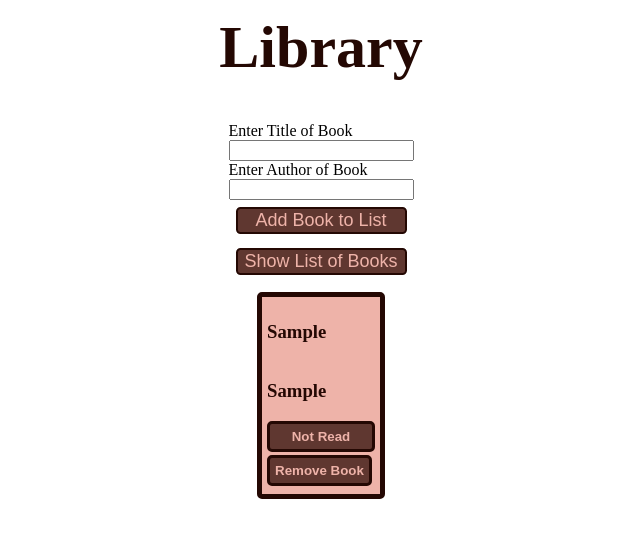
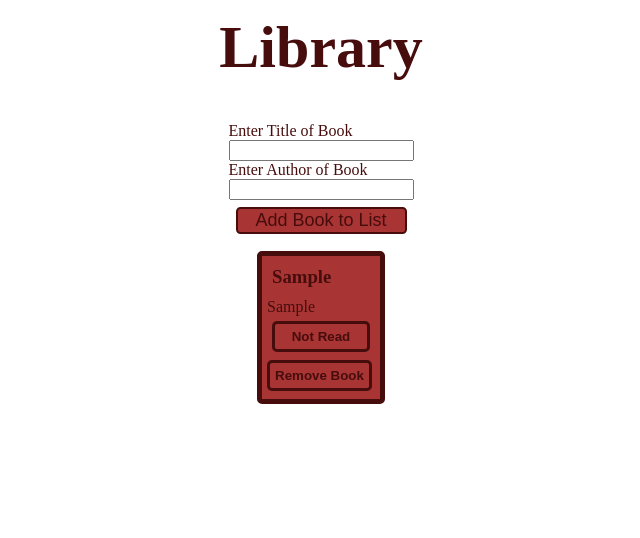
Before and after one commit to coyote-london/OdinProjectLibrary, a plain HTML site: page index.html in a window 1280 px wide. Both pictures are taken after typing "Sample", "Sample" into the empty fields and a click on the button "Add Book to List". Shown: the whole page, without its empty margins (319-959 px from the left). Drawn offline with Linux system fonts and the light colour scheme.

Commit message:
Complete first draft of Library

```diff
--- a/index.html
+++ b/index.html
@@ -16,7 +16,6 @@
         <label for="getAuthor">Enter Author of Book</label>
         <input type="text" name="getAuthor" id="getAuthor">
         <button type="submit" id="buttonAddBook">Add Book to List</button>
-        <button type="button" id="buttonShowBooks">Show List of Books</button>
     </form>
     <div id="bookList" class="list">
 
--- a/script.js
+++ b/script.js
@@ -6,49 +6,64 @@ let enterInfo = document.forms[0];
 let counter = 0;
 
 class Book {
-    constructor(name, author, readState) {
+    constructor(name, author, read) {
         this.name = name;
         this.author = author;
-        this.readState = readState;
-    }
-    changeReadState() {
-        if (this.readState = 'Not Read') this.readState = 'Read';
-        else this.readState = 'Not Read';
+        this.read = read;
     }
 };
+
+function readState(state) {
+    state == false ? 'Not Read' : 'Read';
+}
 
 function render() {
     bookContainer.innerHTML = '';
     bookList.forEach((book) => {
 
-        container = document.createElement('div');
-        bookContainer.append(container);
-        container.className = 'bookContainer';
-            title = document.createElement('h3');
-            title.innerHTML = book.name;
-            container.append(title);
+        book.container = document.createElement('div');
+        bookContainer.append(book.container);
+        book.container.className = 'bookContainer';
+            book.titleRender = document.createElement('h3');
+            book.titleRender.innerHTML = book.name;
+            book.container.append(book.titleRender);
 
-            author = document.createElement('h3');
-            author.innerHTML = book.author;
-            container.append(author);
+            book.writerRender = document.createElement('h3');
+            book.writerRender.innerHTML = book.author;
+            book.container.append(book.author);
 
-            readButton = document.createElement('button')
-            readButton.innerHTML = book.readState;
-            container.append(readButton);
-            readButton.className = 'readButton';
-            readButton.id = 'readButton' + bookList.indexOf(book);
+            book.readButton = document.createElement('button')
+            book.read == false ?
+                book.readButton.innerHTML = 'Not Read'
+                :
+                book.readButton.innerHTML = 'Read'
+            book.container.append(book.readButton);
+            book.readButton.className = 'readButton';
+            book.readButton.id = 'readButton' + bookList.indexOf(book);
             document.getElementById('readButton' + bookList.indexOf(book)).addEventListener('click', e => {
                 e.stopPropagation;
-                book.changeReadState();
+                console.log(book.read)
+                if (book.read == false) {
+                    book.read = true;
+                }
+                else {
+                    book.read = false;
+                }
                 console.log('button still works');
                 render();
             });
 
-            removeButton = document.createElement('button')
-            removeButton.innerHTML = 'Remove Book';
-            container.append(removeButton);
-            removeButton.className = 'removeButton';
-    });
+            book.removeButton = document.createElement('button')
+            book.removeButton.innerHTML = 'Remove Book';
+            book.container.append(book.removeButton);
+            book.removeButton.className = 'removeButton';
+            book.removeButton.id = 'removeButton' + bookList.indexOf(book);
+            document.getElementById('removeButton' + bookList.indexOf(book)).addEventListener('click', e => {
+                e.stopPropagation();
+                bookList.splice(bookList.indexOf(book), 1);
+                render();
+            })
+        });
 }
 
 function clearForm() {
@@ -58,7 +73,7 @@ function clearForm() {
 
 document.getElementById('enterInfo').addEventListener('submit', e => {
     e.preventDefault();
-    const addedBook = new Book(getTitle.value, getAuthor.value, 'Not Read');
+    const addedBook = new Book(getTitle.value, getAuthor.value, false);
     bookList.push(addedBook);
     render();
     clearForm();
--- a/style.css
+++ b/style.css
@@ -8,59 +8,61 @@ body {
 h1 {
     margin-top: 5px;
     font-size: 60px;
-
-    color: rgb(36, 8, 3);
+    color: rgb(71, 13, 13);
 }
 
-#buttonAddBook,
-#buttonShowBooks {
+#buttonAddBook {
     margin: 7px;
     min-height: 20px;
     min-width: 130px;
     font-size: 18px;
-    border: 2.5px solid rgb(36, 8, 3);
+    border: 2.5px solid rgb(71, 13, 13);
     border-radius: 4.5px;
 
-    background-color: rgb(95, 55, 48);
-    color: rgb(238, 179, 169);
+    background-color: rgb(168, 52, 52);
+    color: rgb(71, 13, 13);
 
 }
 
 form {
     display: flex;
     flex-direction: column;
+    color: rgb(71, 13, 13);
 }
 
 #bookList {
     display: flex;
-
     margin: 5px;
 }
 
 .bookContainer {
     display: flex;
     flex-direction: column;
+    justify-content: center;
     margin: 5px;
     padding: 5px;
-    border: 5px solid rgb(36, 8, 3);
+    border: 5px solid rgb(71, 13, 13);
     border-radius: 5px;
 
-    background-color: rgb(238, 179, 169);
-    color: rgb(36, 8, 3);
+    background-color: rgb(168, 52, 52);
+    color: rgb(71, 13, 13);
     }
 
-#hidden {
-    display: hidden;
+h3 {
+    margin: 5px;
+    margin-bottom: 10px;
+    color: rgb(71, 13, 13);
 }
 
 .readButton,
 .removeButton {
     padding: 5px;
-    border: 3px solid rgb(36, 8, 3);
+    border: 3px solid rgb(71, 13, 13);
     border-radius: 5px;
-    background-color: rgb(95, 55, 48);
-    color: rgb(238, 179, 169);
+    background-color: rgb(168, 52, 52);
+    color: rgb(71, 13, 13);
     font-weight: 570;
+    margin: 5px;
 }
 
 .removeButton {
```
